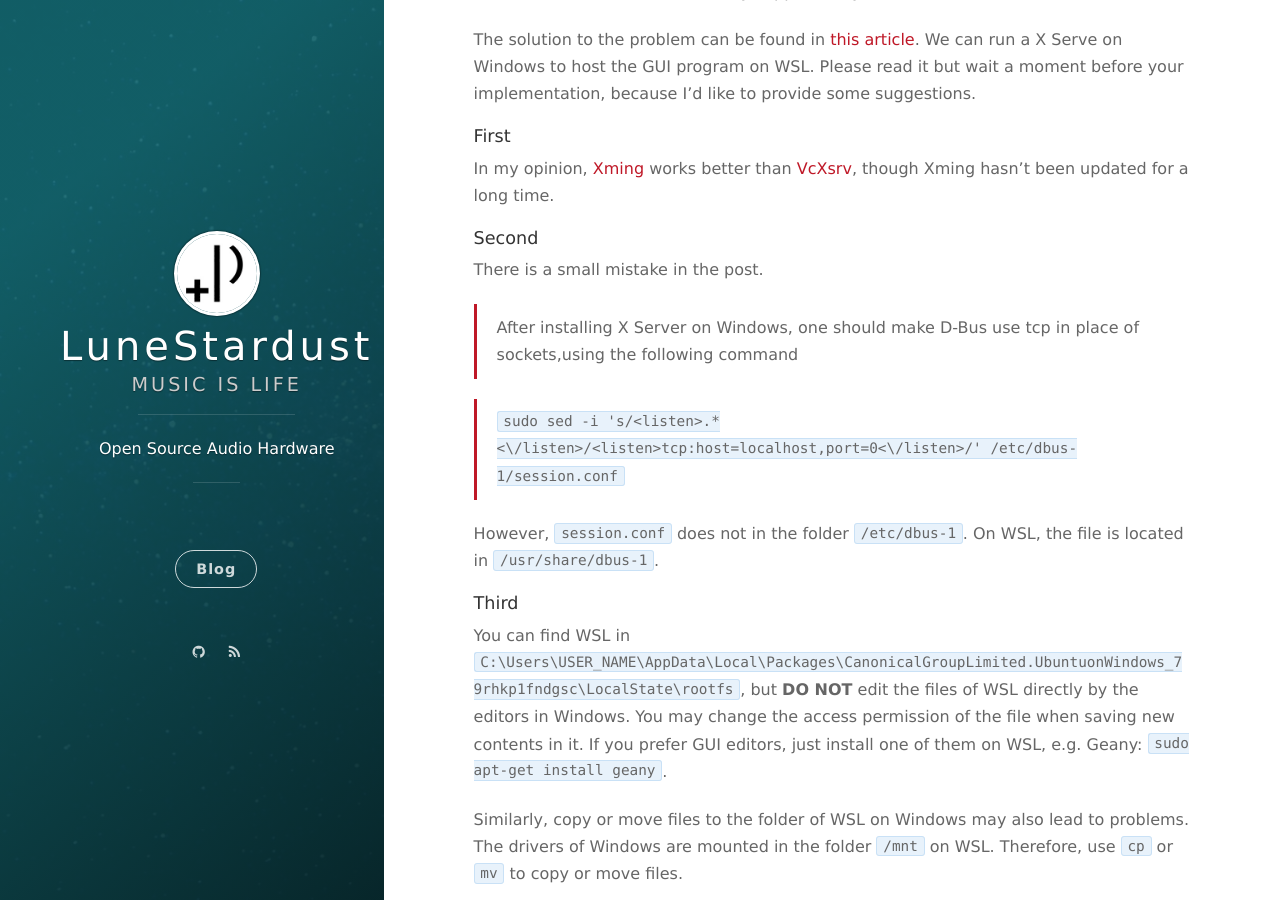
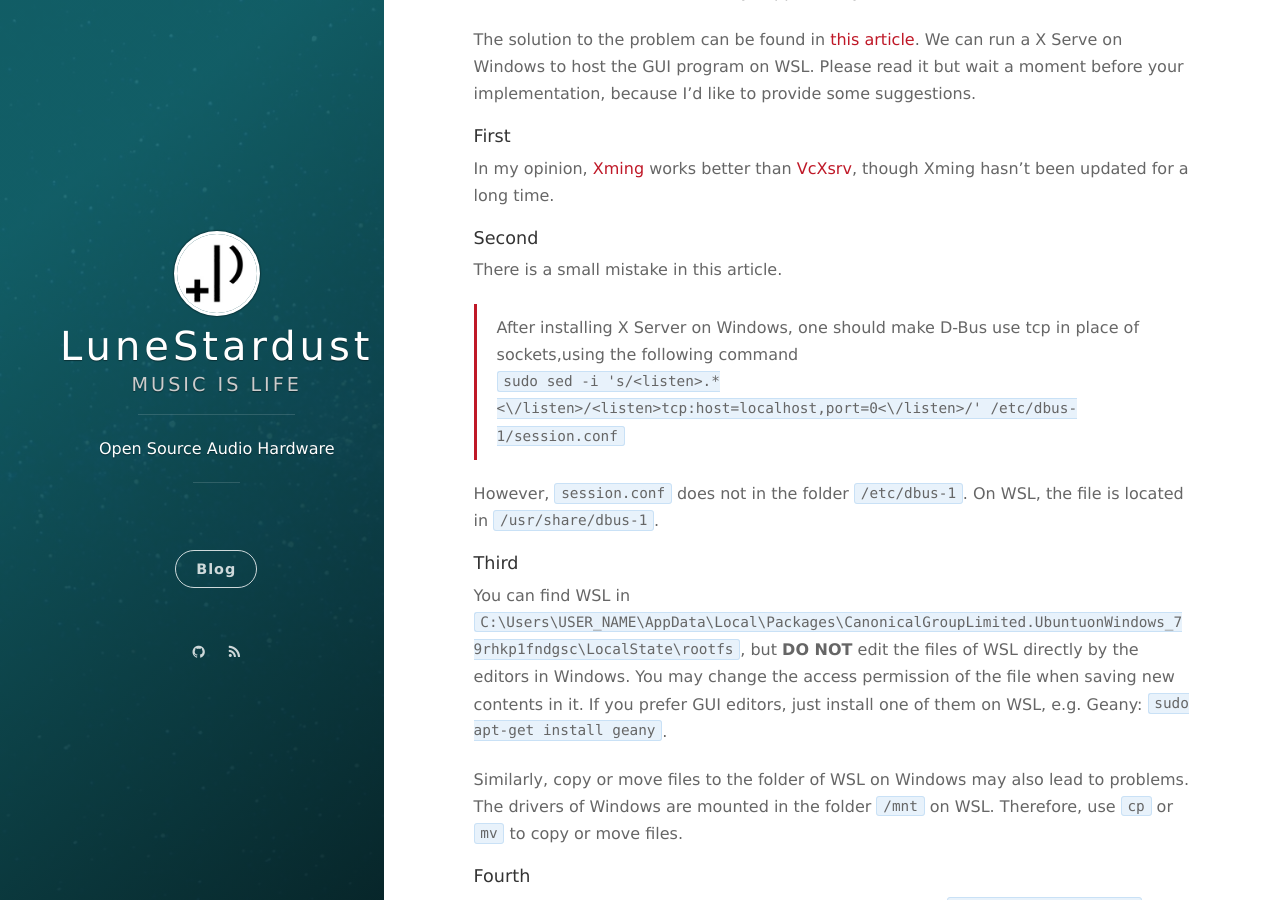
Before and after one commit to lunestardust/lunestardust.github.io, a Jekyll site: the page built from _posts/2018-09-39-RP_DEV_NOTE-environment-win10.md, in a window 1280 px wide and 900 px high, scrolled down 673 px. Built offline with Jekyll 4.4.1, drawn with Linux system fonts in a browser that asks for light colours; nearby versions of some CDN libraries.

Commit message:
Update 2018-09-39-RP_DEV_NOTE-environment-win10.md

```diff
--- a/_posts/2018-09-39-RP_DEV_NOTE-environment-win10.md
+++ b/_posts/2018-09-39-RP_DEV_NOTE-environment-win10.md
@@ -46,9 +46,8 @@ though Xming hasn't been updated for a long time.
 
 #### Second
 
-There is a small mistake in the post.
+There is a small mistake in this article.
 > After installing X Server on Windows, one should make D-Bus use tcp in place of sockets,using the following command
-
 > `sudo sed -i 's/<listen>.*<\/listen>/<listen>tcp:host=localhost,port=0<\/listen>/' /etc/dbus-1/session.conf`
 
 However,
```
